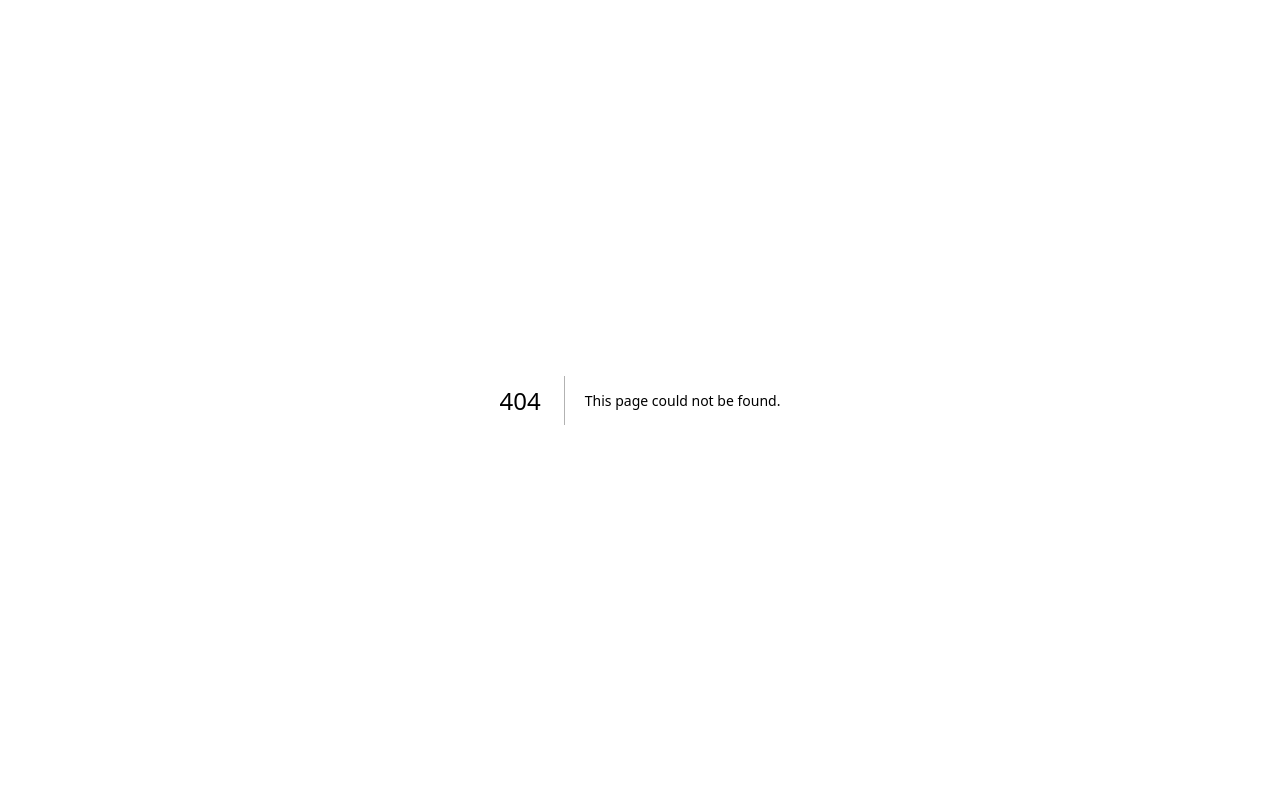
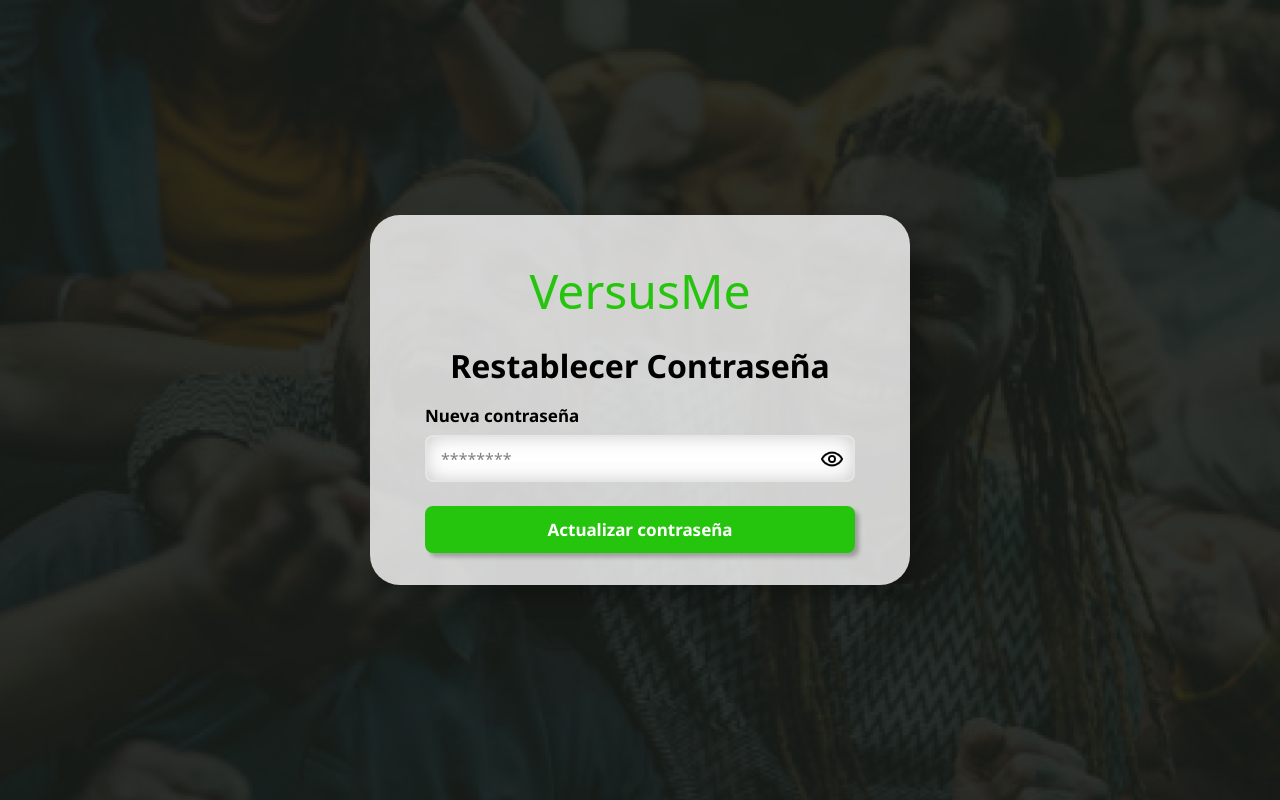
Before and after one commit to Adrian52507/VERSUS_ME, a Next.js app in the folder versusme/frontend/: page /restablecer in a window 1280 px wide. Before the commit this address had no page. Built offline with nearby package versions, Linux system fonts and the light colour scheme.

Commit message:
Olvido de contraseña funcional

```diff
--- a/versusme/frontend/src/app/login/page.tsx
+++ b/versusme/frontend/src/app/login/page.tsx
@@ -116,7 +116,11 @@
               }}
             />
           </div>
-
+          <p className="recuperar">
+            <Link href="/recuperar" className="link">
+              ¿Olvidaste tu contraseña?
+            </Link>
+          </p>
           {error && <p style={{ color: "red" }}>{error}</p>}
           {success && <p style={{ color: "green" }}>{success}</p>}
 
--- /dev/null
+++ b/versusme/frontend/src/app/recuperar/page.tsx
@@ -0,0 +1,69 @@
+"use client";
+
+import { useState } from "react";
+import "@/styles/styles_login.css";
+
+export default function RecuperarPage() {
+  const [email, setEmail] = useState("");
+  const [mensaje, setMensaje] = useState("");
+  const [loading, setLoading] = useState(false);
+
+  const handleSubmit = async (e: React.FormEvent) => {
+    e.preventDefault();
+    setLoading(true);
+    setMensaje("");
+
+    try {
+      const API_BASE = process.env.NEXT_PUBLIC_API_BASE || "http://localhost:4000";
+      const res = await fetch(`${API_BASE}/api/forgot-password`, {
+        method: "POST",
+        headers: { "Content-Type": "application/json" },
+        body: JSON.stringify({ email }),
+      });
+
+      const data = await res.json();
+      setMensaje(data.message || "Correo enviado si la cuenta existe ✅");
+    } catch {
+      setMensaje("Error al conectar con el servidor ❌");
+    } finally {
+      setLoading(false);
+    }
+  };
+
+  return (
+    <section className="login">
+      <div
+        className="login-bg"
+        style={{ backgroundImage: "url('/assets/img/img_index/fondof2.png')" }}
+      ></div>
+      <div className="login-overlay"></div>
+
+      <div className="login-card">
+        <div className="marca">VersusMe</div>
+        <h1 className="titulo">Recuperar Contraseña</h1>
+        <p className="desc">
+          Ingresa tu correo y te enviaremos un enlace para restablecer tu contraseña.
+        </p>
+
+        <form className="formulario" onSubmit={handleSubmit}>
+          <label className="label" htmlFor="email">Correo electrónico</label>
+          <input
+            className="input"
+            id="email"
+            type="email"
+            placeholder="tu@correo.com"
+            value={email}
+            onChange={(e) => setEmail(e.target.value)}
+            required
+          />
+
+          <button className="btn-submit" type="submit" disabled={loading}>
+            {loading ? "Enviando..." : "Enviar enlace"}
+          </button>
+
+          {mensaje && <p style={{ marginTop: "10px", color: "#fff" }}>{mensaje}</p>}
+        </form>
+      </div>
+    </section>
+  );
+}
--- /dev/null
+++ b/versusme/frontend/src/app/restablecer/page.tsx
@@ -0,0 +1,110 @@
+"use client";
+
+import { useState } from "react";
+import { useSearchParams } from "next/navigation";
+import "@/styles/styles_login.css";
+
+export default function RestablecerPage() {
+  const [password, setPassword] = useState("");
+  const [mostrarPass, setMostrarPass] = useState(false);
+  const [mensaje, setMensaje] = useState("");
+  const [loading, setLoading] = useState(false);
+  const searchParams = useSearchParams();
+  const token = searchParams.get("token");
+
+  const handleSubmit = async (e: React.FormEvent) => {
+    e.preventDefault();
+    setLoading(true);
+    setMensaje("");
+
+    try {
+      const API_BASE = process.env.NEXT_PUBLIC_API_BASE || "http://localhost:4000";
+      const res = await fetch(`${API_BASE}/api/reset-password`, {
+        method: "POST",
+        headers: { "Content-Type": "application/json" },
+        body: JSON.stringify({ token, password }),
+      });
+
+      const data = await res.json();
+
+      if (res.ok) {
+        setMensaje("Contraseña actualizada ✅");
+        // 🔹 Espera 2 segundos y redirige al login
+        setTimeout(() => {
+          window.location.href = "/login";
+        }, 2000);
+      } else {
+        setMensaje(data.error || "Error al actualizar la contraseña ❌");
+      }
+    } catch {
+      setMensaje("Error al conectar con el servidor ❌");
+    } finally {
+      setLoading(false);
+    }
+  };
+
+  return (
+    <section className="login">
+      <div
+        className="login-bg"
+        style={{ backgroundImage: "url('/assets/img/img_index/fondof2.png')" }}
+      ></div>
+      <div className="login-overlay"></div>
+
+      <div className="login-card">
+        <div className="marca">VersusMe</div>
+        <h1 className="titulo">Restablecer Contraseña</h1>
+
+        <form className="formulario" onSubmit={handleSubmit}>
+          <label className="label" htmlFor="pass">Nueva contraseña</label>
+
+          <div className="input-wrap" style={{ position: "relative" }}>
+            <input
+              className="input"
+              id="pass"
+              type={mostrarPass ? "text" : "password"}
+              placeholder="********"
+              value={password}
+              onChange={(e) => setPassword(e.target.value)}
+              required
+            />
+            <img
+              src={
+                mostrarPass
+                  ? "/assets/img/img_login/cerrar_ojo.png"
+                  : "/assets/img/img_login/ojo.png"
+              }
+              alt="Mostrar u ocultar contraseña"
+              width={22}
+              height={22}
+              onClick={() => setMostrarPass(!mostrarPass)}
+              style={{
+                position: "absolute",
+                right: "12px",
+                top: "50%",
+                transform: "translateY(-50%)",
+                cursor: "pointer",
+              }}
+            />
+          </div>
+
+          <button className="btn-submit" type="submit" disabled={loading}>
+            {loading ? "Actualizando..." : "Actualizar contraseña"}
+          </button>
+
+          {mensaje && (
+            <p
+              style={{
+                marginTop: "10px",
+                color: mensaje.includes("✅") ? "black" : "#fff",
+                fontWeight: 100,
+              }}
+            >
+              {mensaje}
+            </p>
+          )}
+        </form>
+      </div>
+    </section>
+  );
+}
--- a/versusme/frontend/src/styles/styles_login.css
+++ b/versusme/frontend/src/styles/styles_login.css
@@ -167,3 +167,20 @@
   .marca{ font-size:44px; }
   .titulo{ font-size:28px; line-height:38px; }
 }
+
+.recuperar {
+  padding-top: 0.3em;
+  text-align: right;
+  margin-top: 5px;
+  margin-bottom: 15px;
+}
+
+.recuperar .link {
+  color: rgba(0, 0, 0, 0.50) ;
+  font-weight: lighter;
+  text-decoration: none;
+}
+
+.recuperar .link:hover {
+  text-decoration: underline;
+}
```
Also changed, not shown: 2 other files (tests, documents, lock files or other folders).
